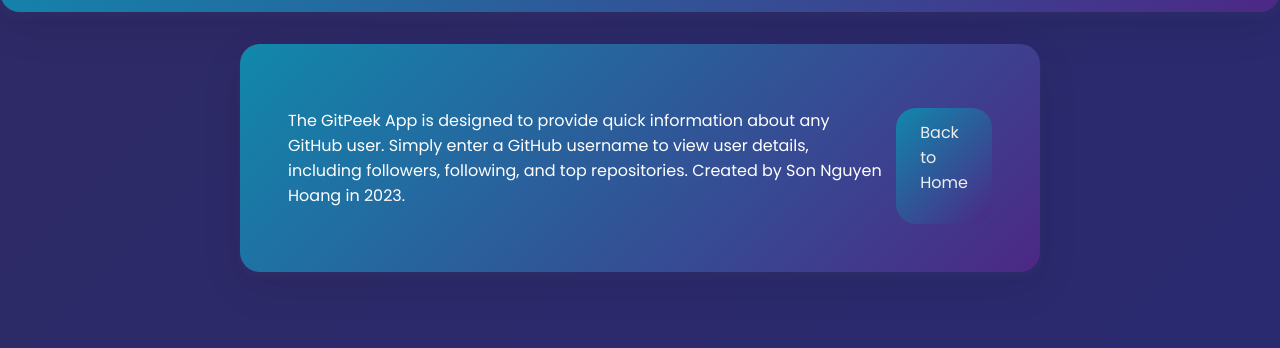
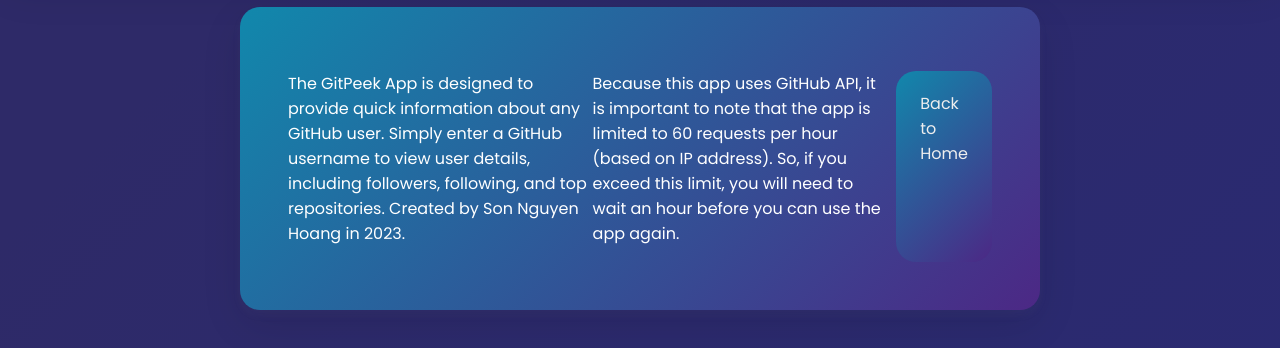
Before and after one commit to hoangsonww/The-GitPeek-App, a website: page src/about.html in a window 1280 px wide. Shown: the part 306-654 px from the top of the page. Drawn offline with Linux system fonts and the light colour scheme.

Commit message:
Fix: Updated app description

```diff
--- a/src/about.html
+++ b/src/about.html
@@ -13,6 +13,7 @@
 <main>
     <div class="card">
         <p style="color: white">The GitPeek App is designed to provide quick information about any GitHub user. Simply enter a GitHub username to view user details, including followers, following, and top repositories. Created by Son Nguyen Hoang in 2023.</p>
+        <p style="color: white">Because this app uses GitHub API, it is important to note that the app is limited to 60 requests per hour (based on IP address). So, if you exceed this limit, you will need to wait an hour before you can use the app again.</p>
         <a href="../index.html" class="back-btn">Back to Home</a>
     </div>
 </main>
--- a/src/script.js
+++ b/src/script.js
@@ -46,7 +46,7 @@
             </div>
             <div class="user-info">
                 <h2>${user.name}</h2>
-                <p>${user.bio}</p>
+                <p>Bio: ${user.bio}</p>
                 <ul class="info">
                     <li style="margin-right: 20px">${user.followers}<strong>Followers</strong></li>
                     <li style="margin-right: 20px">${user.following}<strong>Following</strong></li>
--- a/src/style.css
+++ b/src/style.css
@@ -309,6 +309,12 @@
     }
 }
 
+@media (min-width: 800px) {
+    .back-btn {
+        padding-top: 20px;
+    }
+}
+
 @media (max-width: 768px) {
     header h1 {
         font-size: 1.5rem;
```
